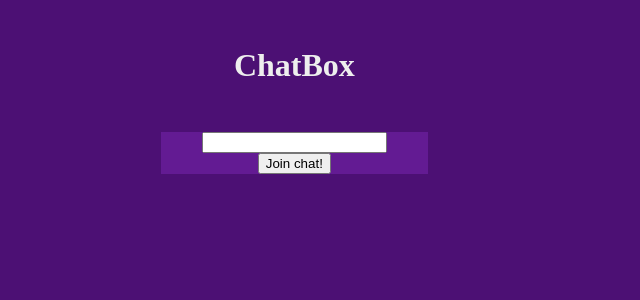
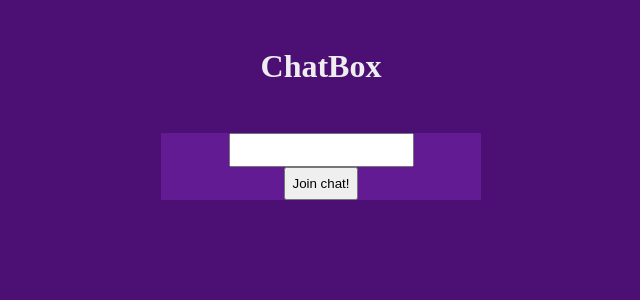
Before and after one commit to Dundgren/chatbox, a Vue app: page / in a window 1280 px wide. Shown: the top 300 px of the page, without its empty margins (319-959 px from the left). Built offline with nearby package versions, Linux system fonts and the light colour scheme.

Commit message:
Edited LoginForm style

```diff
--- a/src/components/HeaderTitle.vue
+++ b/src/components/HeaderTitle.vue
@@ -6,7 +6,7 @@
     #title {
         justify-self: center;
         align-self: center;
-        grid-column: 10 / 15;
+        grid-column: 10 / 16;
         grid-row: 1 / 5;
     }
 </style>
--- a/src/components/LoginForm.vue
+++ b/src/components/LoginForm.vue
@@ -22,7 +22,8 @@ export default {
 
 <style lang="scss" scoped>
     #login-form {
-        grid-column: 10 / 15;
+        grid-column: 10 / 16;
+        grid-row: 5 / 7;
         width: 100%;
         background-color: #631b93;
         display: grid;
```
